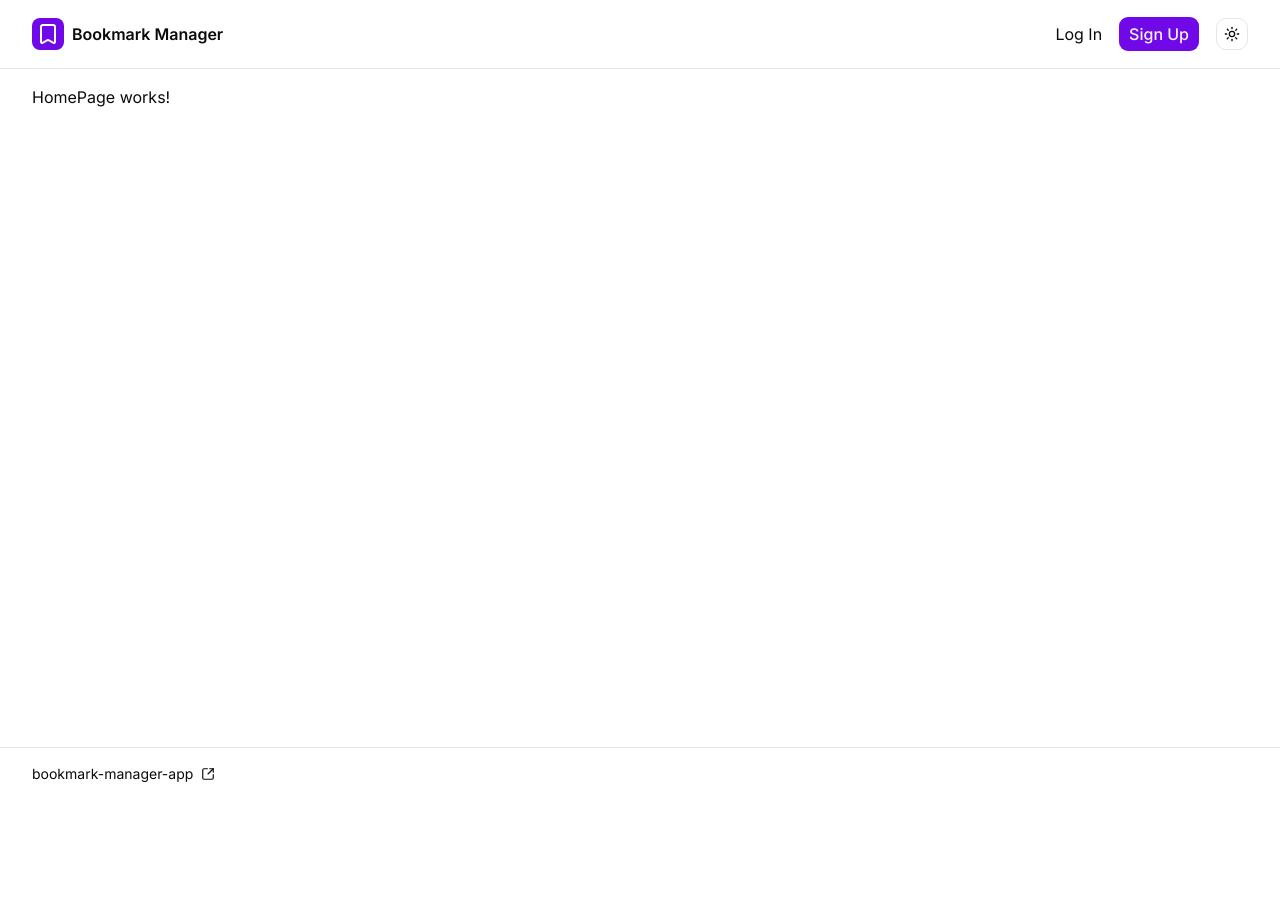
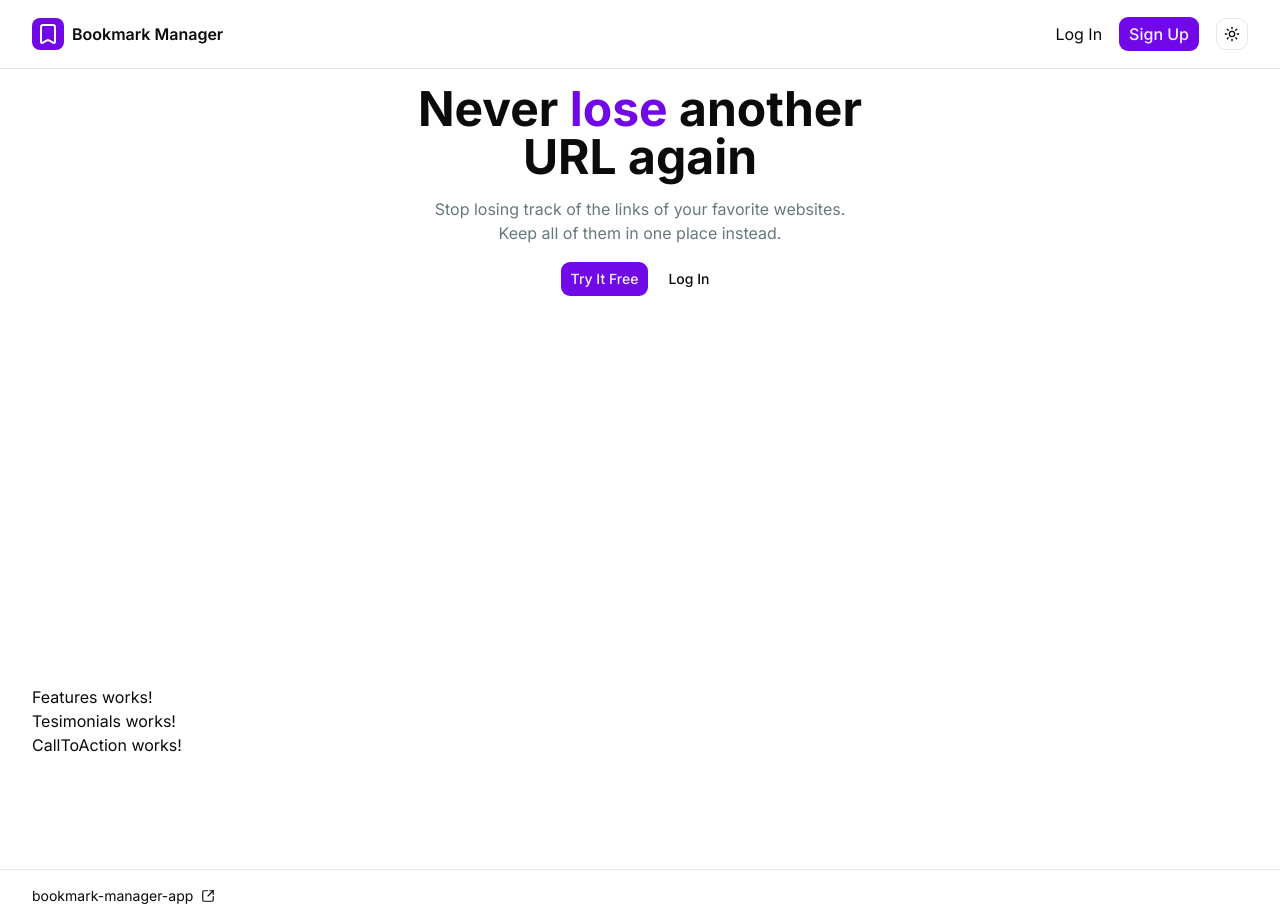
Before and after one commit to tmatth11/bookmark-manager-app, a Next.js app: page / in a window 1280 px wide. Before the commit the page ends 800 px from the top, so only its background shows below. Built offline with nearby package versions, Linux system fonts and the light colour scheme; no server answers.

Commit message:
Create hero

```diff
--- /dev/null
+++ b/src/app/(unauthenticated)/(home)/_components/call-to-action.tsx
@@ -0,0 +1,7 @@
+export default function CallToAction() {
+    return (
+        <>
+            <p>CallToAction works!</p>
+        </>
+    );
+}
--- /dev/null
+++ b/src/app/(unauthenticated)/(home)/_components/features.tsx
@@ -0,0 +1,7 @@
+export default function Features() {
+    return (
+        <>
+            <p>Features works!</p>
+        </>
+    );
+}
--- /dev/null
+++ b/src/app/(unauthenticated)/(home)/_components/hero.tsx
@@ -0,0 +1,43 @@
+import { buttonVariants } from "@/components/ui/button";
+import Link from "next/link";
+
+export default function Hero() {
+    return (
+        <section className="mx-auto w-full max-w-4xl min-h-[75svh]">
+            <div className="flex flex-col items-center gap-4 text-center">
+                <div className="max-w-md">
+                    <h1 className="mb-4 text-4xl font-bold md:text-5xl">
+                        Never <span className="text-primary">lose</span> another
+                        URL again
+                    </h1>
+                    <p className="text-muted-foreground">
+                        Stop losing track of the links of your favorite
+                        websites.
+                    </p>
+                    <p className="text-muted-foreground">
+                        Keep all of them in one place instead.
+                    </p>
+                </div>
+                <div className="flex items-center gap-2">
+                    <Link
+                        href="/auth/sign-up"
+                        className={buttonVariants({
+                            size: "lg",
+                        })}
+                    >
+                        Try It Free
+                    </Link>
+                    <Link
+                        href="/auth/login"
+                        className={buttonVariants({
+                            size: "lg",
+                            variant: "outline",
+                        })}
+                    >
+                        Log In
+                    </Link>
+                </div>
+            </div>
+        </section>
+    );
+}
--- /dev/null
+++ b/src/app/(unauthenticated)/(home)/_components/testimonials.tsx
@@ -0,0 +1,7 @@
+export default function Tesimonials() {
+    return (
+        <>
+            <p>Tesimonials works!</p>
+        </>
+    );
+}
--- a/src/app/(unauthenticated)/(home)/page.tsx
+++ b/src/app/(unauthenticated)/(home)/page.tsx
@@ -1,6 +1,10 @@
 import { createClient } from "@/services/supabase/server";
 import { redirect } from "next/navigation";
 import { connection } from "next/server";
+import Hero from "./_components/hero";
+import CallToAction from "./_components/call-to-action";
+import Features from "./_components/features";
+import Testimonials from "./_components/testimonials";
 
 export const instant = false;
 
@@ -17,8 +21,11 @@ export default async function HomePage() {
     }
 
     return (
-        <div className="main-layout">
-            <p>HomePage works!</p>
+        <div className="main-layout min-h-screen">
+            <Hero />
+            <Features />
+            <Testimonials />
+            <CallToAction />
         </div>
     );
 }
--- a/src/lib/queries/bookmark.ts
+++ b/src/lib/queries/bookmark.ts
@@ -53,7 +53,7 @@ export async function fetchMetadata(targetUrl: string) {
     }
 }
 
-const ITEMS_PER_PAGE = 3;
+const ITEMS_PER_PAGE = 12;
 
 export async function getBookmarksPages(
     isArchived: boolean,
```
